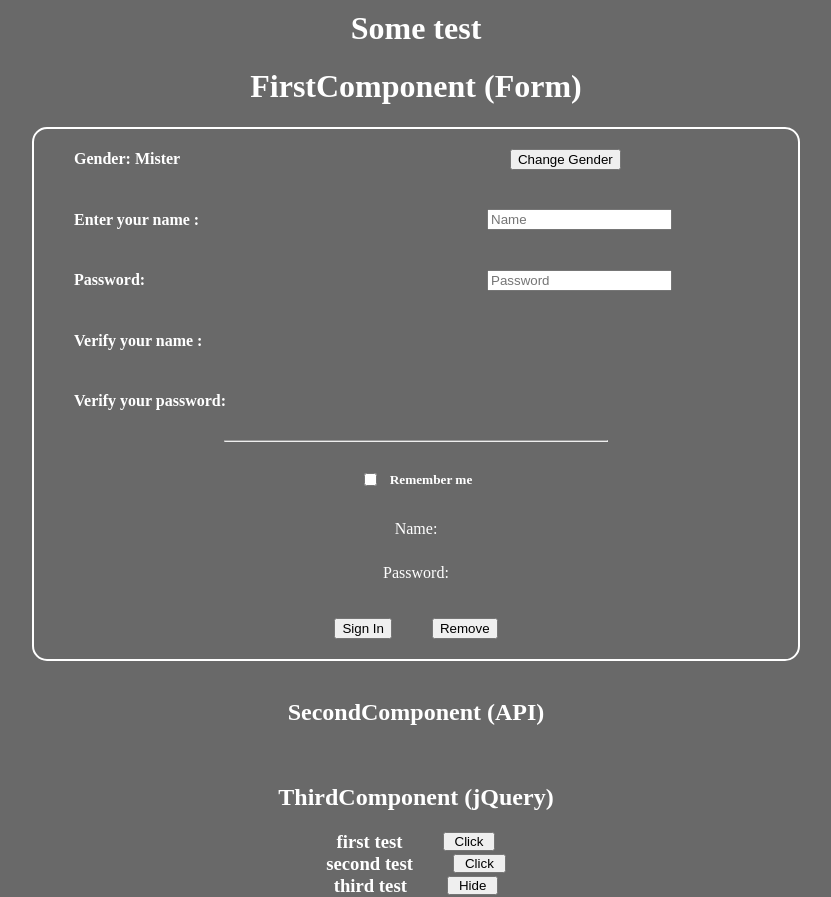
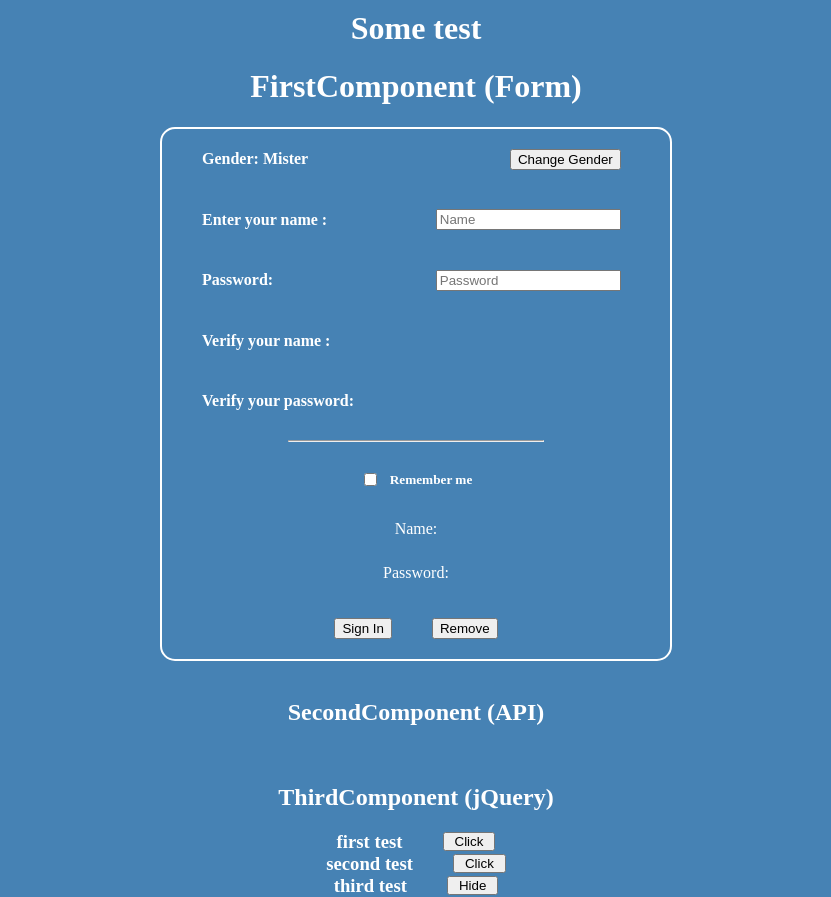
Before and after one commit to TLRKiliann/react-tech, a React (Create React App) app in the folder react-tech/: page / in a window 1280 px wide. Shown: the whole page, without its empty margins (224-1055 px from the left). Built offline with nearby package versions, Linux system fonts and the light colour scheme.

Commit message:
style improved

```diff
--- a/react-tech/src/App.css
+++ b/react-tech/src/App.css
@@ -5,7 +5,7 @@ body {
 
   font-family: "One-serif";
 
-  background: dimgray;
+  background: steelblue;
   color: white;
 }
 
@@ -29,7 +29,7 @@ body {
 }
 
 form {
-  margin: 0% 20%;
+  margin: 0% 30%;
   display: flex;
   flex-direction: column;
 
@@ -60,7 +60,7 @@ form {
 
 .name--class input {
   position: absolute;
-  right: 30%;
+  right: 34%;
 }
 
 .verifyname--class {
@@ -78,7 +78,7 @@ form {
 
 .password--class input {
   position: absolute;
-  right: 30%;
+  right: 34%;
 }
 
 .password--class label {
```
